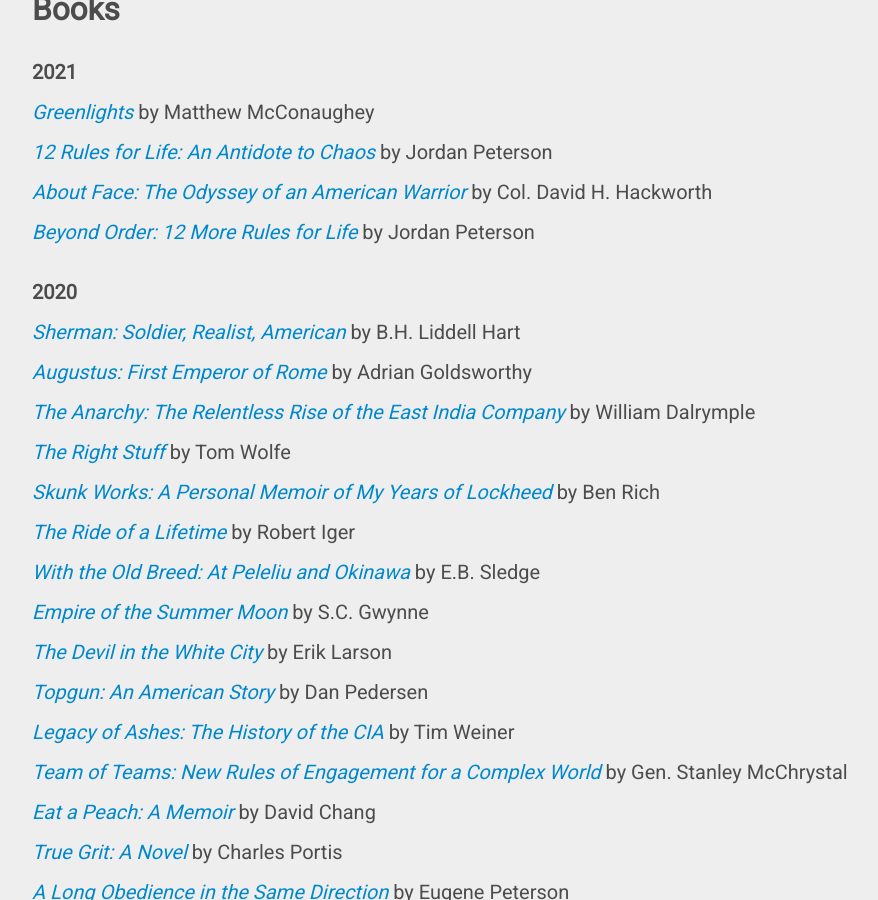
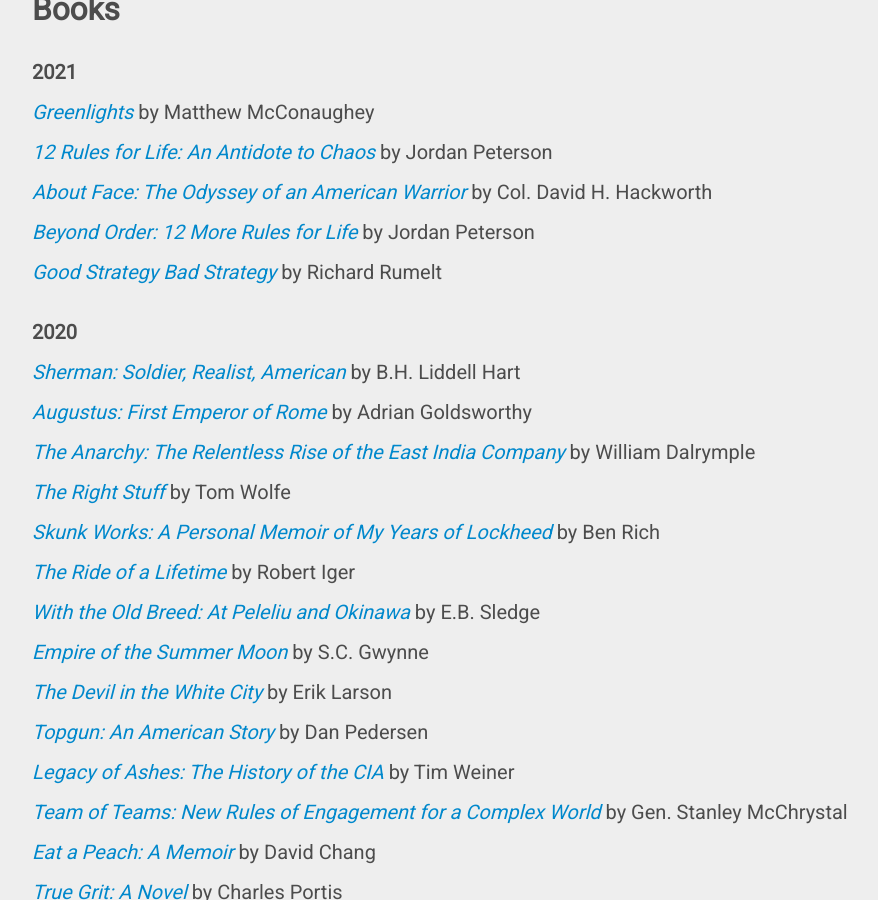
Before and after one commit to speric/speric.github.com, a Jekyll site: the page built from books/index.html, in a window 1280 px wide and 900 px high, scrolled down 349 px. Shown: the whole window, without its empty margins (138-1016 px from the left). Built offline with Jekyll 4.4.1, drawn with Linux system fonts in a browser that asks for light colours; some web fonts are replaced; comment, search, counter and statistics services are not loaded.

Commit message:
Add GS/BS to Books

```diff
--- a/books/index.html
+++ b/books/index.html
@@ -15,7 +15,7 @@
   <p><i><a href="https://www.jordanbpeterson.com/12-rules-for-life/">12 Rules for Life: An Antidote to Chaos</a></i> by Jordan Peterson</p>
   <p><i><a href="https://www.amazon.com/About-Face-Odyssey-American-Warrior/dp/0671695347">About Face: The Odyssey of an American Warrior</a></i> by Col. David H. Hackworth</p>
   <p><i><a href="https://www.jordanbpeterson.com/beyond-order-12-more-rules-for-life/">Beyond Order: 12 More Rules for Life</a></i> by Jordan Peterson</p>
-
+  <p><i><a href="https://www.amazon.com/Good-Strategy-Bad-Difference-Matters/dp/0307886239">Good Strategy Bad Strategy</a></i> by Richard Rumelt</p>
   <br/>
 
   <p><strong>2020</strong></p>
```
